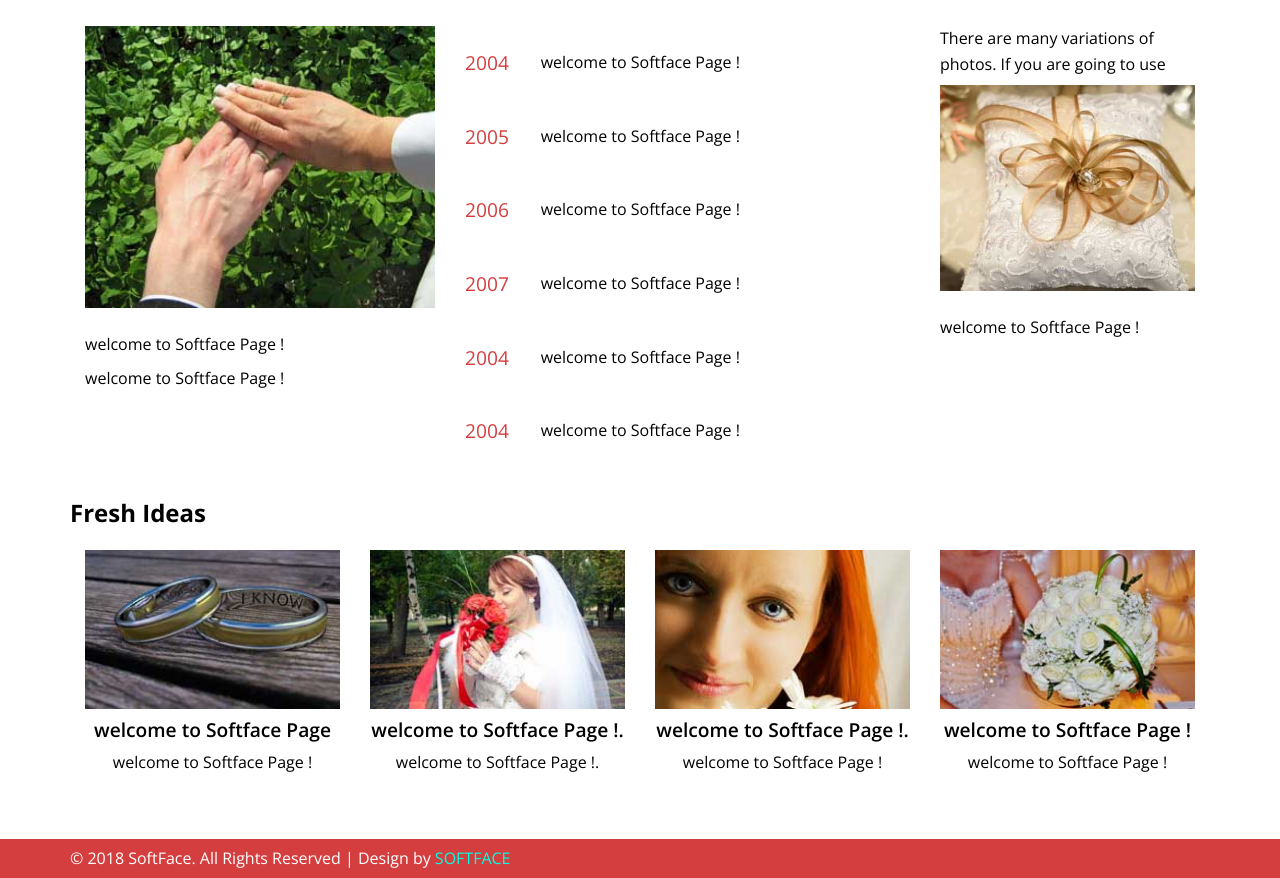
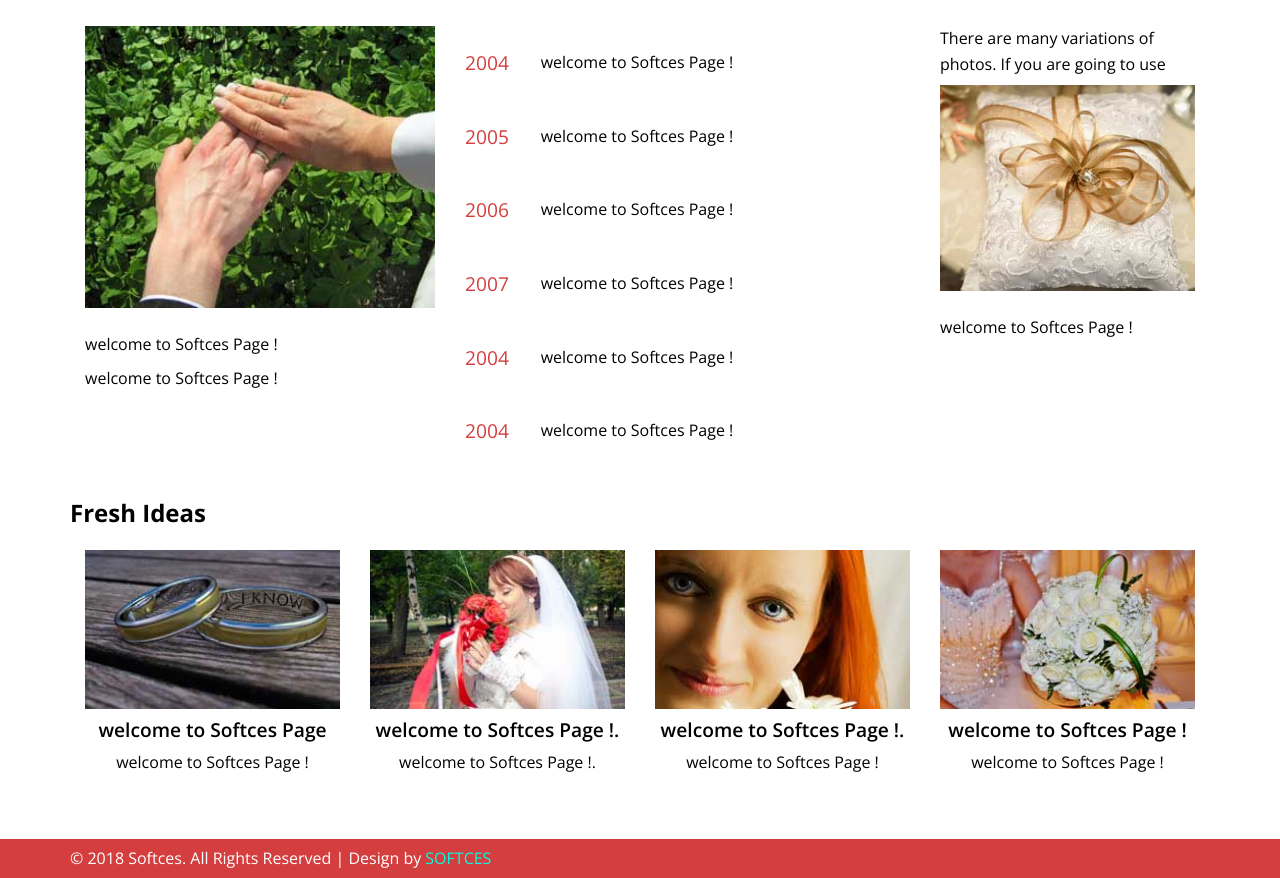
Before and after one commit to shraddhabhivgade/demo1.0, a plain HTML site: page web/about.html in a window 1280 px wide. Shown: the part 443-1321 px from the top of the page. Drawn offline with nearby package versions, Linux system fonts and the light colour scheme.

Commit message:
Update about.html

```diff
--- a/web/about.html
+++ b/web/about.html
@@ -2,7 +2,7 @@
 <!DOCTYPE HTML>
 <html>
 <head>
-<title>SOFTFACE</title>
+<title>SOFTCES</title>
 <link href="css/bootstrap.css" rel='stylesheet' type='text/css' />
 <!-- jQuery (necessary for Bootstrap's JavaScript plugins) -->
 <script src="js/jquery.min.js"></script>
@@ -52,55 +52,55 @@
 			<div class="col-md-4 about-col">
 				<h3>Who We Are</h3>
 				<img src="images/abt.jpg" alt="">
-				<p>welcome to Softface Page !</p>
-				<p>welcome to Softface Page !</p>
+				<p>welcome to Softces Page !</p>
+				<p>welcome to Softces Page !</p>
 		</div>
 			<div class="col-md-5 about-col">
 				<h3>Our History</h3>
 				<ul class="history">
 					<li><span>2004</span>
-						<p> welcome to Softface Page !</p>
+						<p> welcome to Softces Page !</p>
 					</li>
 					<li><span>2005</span>
-						<p>welcome to Softface Page !</p></li>
+						<p>welcome to Softces Page !</p></li>
 					<li><span>2006</span>
-						<p>welcome to Softface Page !</p></li>
+						<p>welcome to Softces Page !</p></li>
 					<li><span>2007</span>
-						<p>welcome to Softface Page !</p></li>
+						<p>welcome to Softces Page !</p></li>
 					<li><span>2004</span>
-						<p>welcome to Softface Page !</p></li>
+						<p>welcome to Softces Page !</p></li>
 					<li><span>2004</span>
-						<p>welcome to Softface Page !</p></li>
+						<p>welcome to Softces Page !</p></li>
 				</ul>
 			</div>
 			<div class="col-md-3 about-col">
 				<h3>opportunity</h3>
 				<p>There are many variations of photos. If you are going to use </p>
 				<img src="images/abt1.jpg" alt="">
-				<p>welcome to Softface Page !</p></p>
+				<p>welcome to Softces Page !</p></p>
 			</div>
 			<div class="clearfix"></div>
 			<div class="ideas">
 				<h3>Fresh Ideas</h3>
 				<div class="col-md-3 ideas-col">
 					<img src="images/pic3.jpg" alt="">
-					<h3>welcome to Softface Page </h3>
-					<p>welcome to Softface Page ! </p>
+					<h3>welcome to Softces Page </h3>
+					<p>welcome to Softces Page ! </p>
 				</div>
 				<div class="col-md-3 ideas-col">
 					<img src="images/pic2.jpg" alt="">
-					<h3>welcome to Softface Page !.</h3>
-					<p>welcome to Softface Page !. </p>
+					<h3>welcome to Softces Page !.</h3>
+					<p>welcome to Softces Page !. </p>
 				</div>
 				<div class="col-md-3 ideas-col">
 					<img src="images/pic5.jpg" alt="">
-					<h3>welcome to Softface Page !.</h3>
-					<p>welcome to Softface Page ! </p>
+					<h3>welcome to Softces Page !.</h3>
+					<p>welcome to Softces Page ! </p>
 				</div>
 				<div class="col-md-3 ideas-col">
 					<img src="images/pic4.jpg" alt="">
-					<h3>welcome to Softface Page !</h3>
-					<p>welcome to Softface Page ! </p>
+					<h3>welcome to Softces Page !</h3>
+					<p>welcome to Softces Page ! </p>
 				</div>
 				<div class="clearfix"></div>
 			</div>
@@ -110,7 +110,7 @@
 <!-- Footer Part Starts Here -->
 <div class="footer">
 	<div class="container">
-		<p>&copy 2018 SoftFace. All Rights Reserved | Design by <a href="http://softface.com">SOFTFACE</a></p>
+		<p>&copy 2018 Softces. All Rights Reserved | Design by <a href="http://softces.com">SOFTCES</a></p>
 	</div>
 </div>
 <!-- Footer Part Ends Here -->
```
